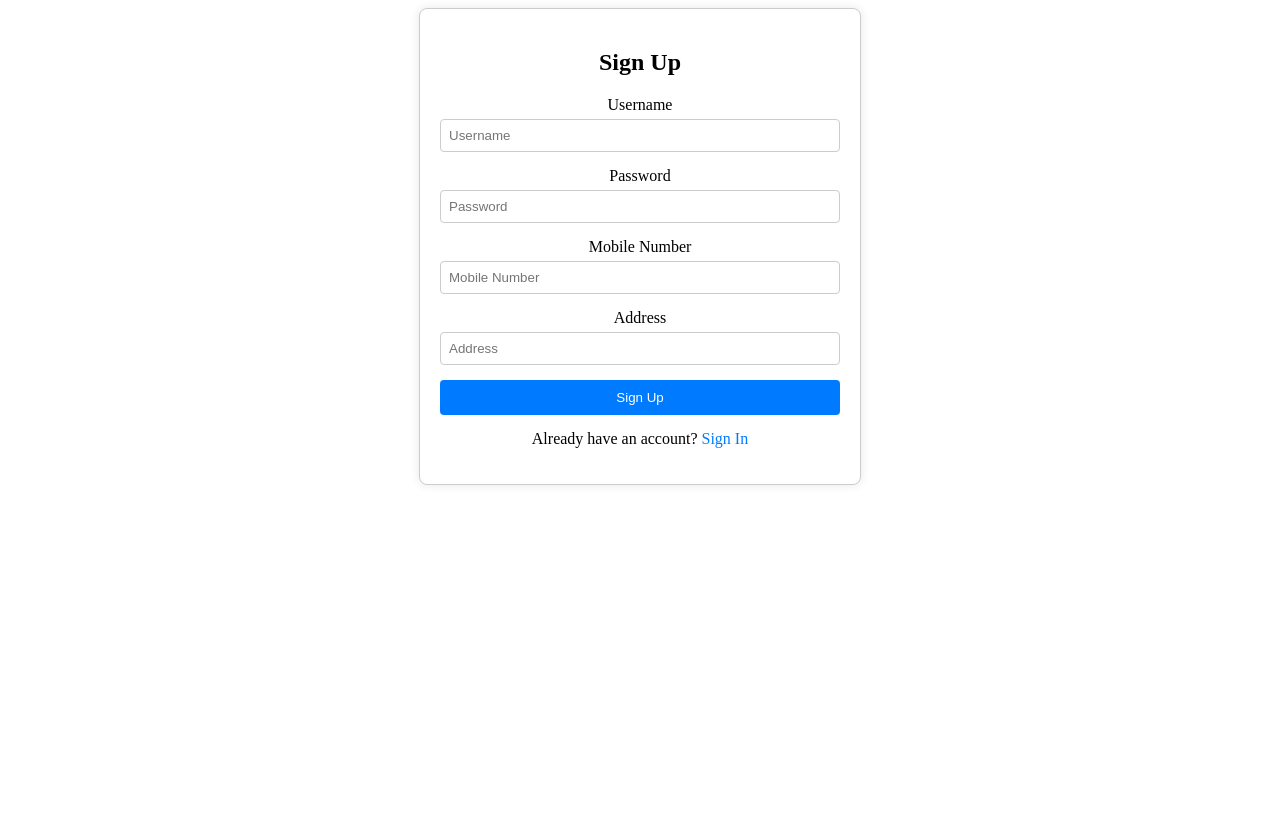
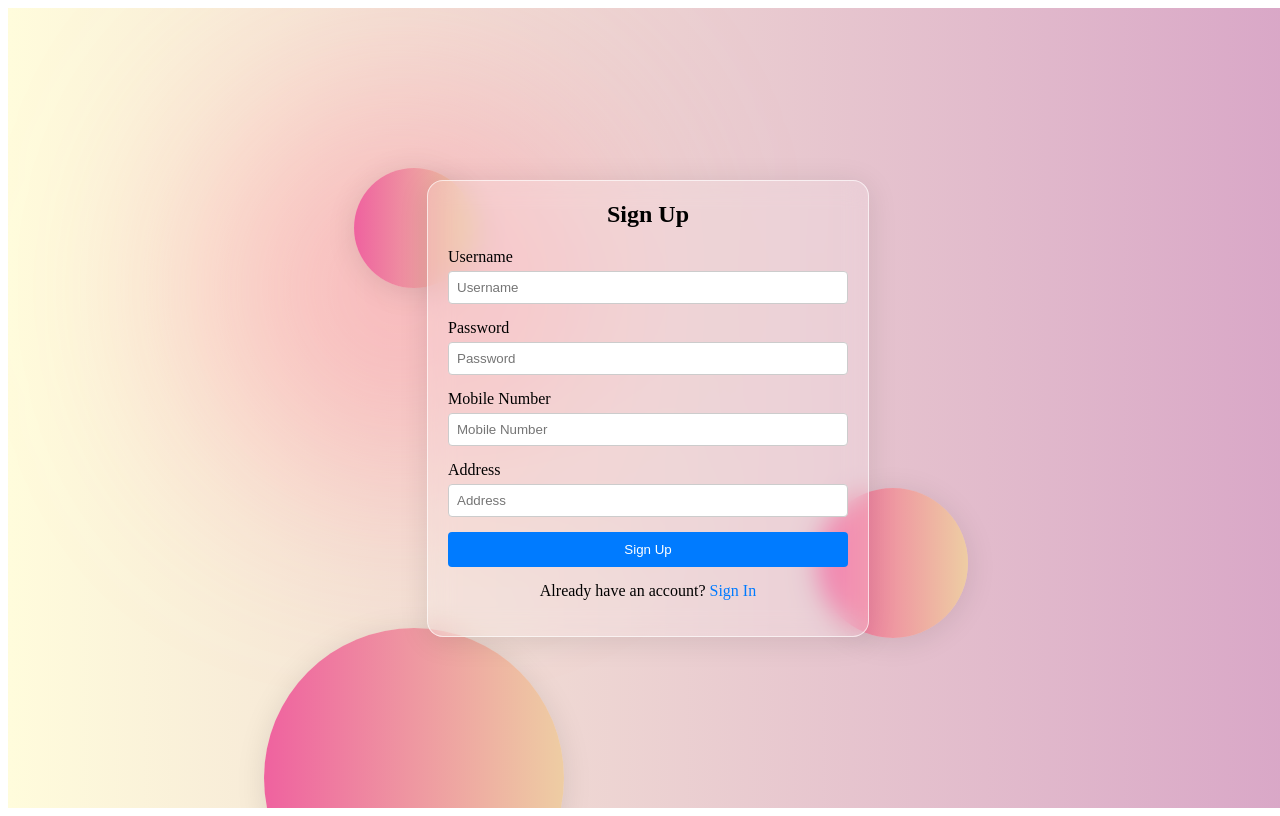
Before and after one commit to shwethask15/Social-Media-Listening-Tool, a React (Create React App) app in the folder frontend/: page /signup in a window 1280 px wide. Built offline with nearby package versions, Linux system fonts and the light colour scheme.

Commit message:
Updated Edit Functionality in Verbatims page and added CSS to Sign-in page

```diff
--- a/frontend/src/App.css
+++ b/frontend/src/App.css
@@ -5,42 +5,74 @@
   --beige: #fbf9f5;
 }
 
+/* body,
+html {
+  margin: 0;
+  padding: 0;
+  width: 100%;
+  height: 100%;
+  display: flex;
+  justify-content: center;
+  align-items: center;
+  background: #ff5f6d;
+  background: -webkit-linear-gradient(
+    to right,
+    #ffc371,
+    #ff5f6d
+  );
+  background: linear-gradient(
+    to right,
+    #ffc371,
+    #ff5f6d
+  );
+  font-family: "Arial", sans-serif;
+  color: #fff;
+} */
+
 .App {
   text-align: center;
-  font-family:'DM Serif display';
+  font-family: "DM Serif display";
 }
 
 .analyticsBody {
-  font-family:'DM Serif display';
-  background-color:rgb(255, 255, 255);
-  margin-top:100px;
+  font-family: "DM Serif display";
+  background-color: rgb(255, 255, 255);
+  margin-top: 100px;
 }
 
-.sign-in-container {
-  max-width: 400px;
-  margin: 0 auto;
+/* Sign-in/Sign-up Container Styles */
+.sign-in-container,
+.sign-up-container {
+  width: 400px;
+  margin: auto;
   padding: 20px;
-  border: 1px solid #ccc;
-  border-radius: 8px;
-  box-shadow: 0 0 10px rgba(0, 0, 0, 0.1);
-  background-color: #fff;
+  border-radius: 16px;
+  background: rgba(255, 255, 255, 0.18);
+  box-shadow: 0 4px 30px rgba(0, 0, 0, 0.1);
+  backdrop-filter: blur(12.1px);
+  border: 1px solid rgba(255, 255, 255, 0.65);
+  text-align: left; /* Ensure the text is aligned to the left */
 }
 
-.sign-in-container h2 {
+.sign-in-container h2,
+.sign-up-container h2 {
   text-align: center;
   margin-bottom: 20px;
+  margin-top: 0;
+  color: black;
 }
 
-.sign-in-form .form-group {
+.form-group {
   margin-bottom: 15px;
 }
 
-.sign-in-form .form-group label {
+.form-group label {
   display: block;
   margin-bottom: 5px;
+  color: black;
 }
 
-.sign-in-form .form-group input {
+.form-group input {
   width: 100%;
   padding: 8px;
   box-sizing: border-box;
@@ -48,71 +80,13 @@
   border-radius: 4px;
 }
 
-.sign-in-form .error-message {
+.error-message {
   color: red;
   margin-bottom: 15px;
+  margin-top: 10px;
 }
 
-.sign-in-form .sign-in-button {
-  width: 100%;
-  padding: 10px;
-  background-color: #007bff;
-  color: #fff;
-  border: none;
-  border-radius: 4px;
-  cursor: pointer;
-}
-
-.sign-in-form .sign-in-button:disabled {
-  background-color: #ccc;
-}
-
-.signup-link {
-  text-align: center;
-  margin-top: 15px;
-}
-
-.signup-link a {
-  color: #007bff;
-  text-decoration: none;
-}
-.sign-up-container {
-  max-width: 400px;
-  margin: 0 auto;
-  padding: 20px;
-  border: 1px solid #ccc;
-  border-radius: 8px;
-  box-shadow: 0 0 10px rgba(0, 0, 0, 0.1);
-  background-color: #fff;
-}
-
-.sign-up-container h2 {
-  text-align: center;
-  margin-bottom: 20px;
-}
-
-.sign-up-form .form-group {
-  margin-bottom: 15px;
-}
-
-.sign-up-form .form-group label {
-  display: block;
-  margin-bottom: 5px;
-}
-
-.sign-up-form .form-group input {
-  width: 100%;
-  padding: 8px;
-  box-sizing: border-box;
-  border: 1px solid #ccc;
-  border-radius: 4px;
-}
-
-.sign-up-form .error-message {
-  color: red;
-  margin-bottom: 15px;
-}
-
+.sign-in-form .sign-in-button,
 .sign-up-form .sign-up-button {
   width: 100%;
   padding: 10px;
@@ -123,16 +97,106 @@
   cursor: pointer;
 }
 
+.sign-in-form .sign-in-button:disabled,
 .sign-up-form .sign-up-button:disabled {
   background-color: #ccc;
 }
 
+.signup-link,
 .signin-link {
   text-align: center;
   margin-top: 15px;
 }
 
+.signup-link a,
 .signin-link a {
   color: #007bff;
   text-decoration: none;
 }
+
+/* Background Styles */
+.background-container {
+  position: relative;
+  width: 100vw;
+  height: 100vh;
+  background: #d9a7c7; /* fallback for old browsers */
+  background: -webkit-linear-gradient(
+    to right,
+    #fffcdc,
+    #d9a7c7
+  ); /* Chrome 10-25, Safari 5.1-6 */
+  background: linear-gradient(
+    to right,
+    #fffcdc,
+    #d9a7c7
+  ); /* W3C, IE 10+/ Edge, Firefox 16+, Chrome 26+, Opera 12+, Safari 7+ */
+  overflow: hidden;
+  display: flex;
+  justify-content: center;
+  align-items: center;
+}
+
+/* Large blurred circles */
+.background-container::before,
+.background-container::after {
+  content: "";
+  position: absolute;
+  border-radius: 50%;
+  filter: blur(100px);
+}
+
+.background-container::before {
+  width: 400px;
+  height: 400px;
+  background: rgba(255, 123, 150, 0.4);
+  top: 10%;
+  left: 15%;
+}
+
+/* .background-container::after {
+  width: 300px;
+  height: 300px;
+  background: rgba(94, 134, 255, 0.4);
+  bottom: 15%;
+  right: 10%;
+} */
+
+/* Smaller semi-transparent circles */
+.circle {
+  position: absolute;
+  border-radius: 50%;
+  background: #eecda3; /* fallback for old browsers */
+  background: -webkit-linear-gradient(
+    to right,
+    #ef629f,
+    #eecda3
+  ); /* Chrome 10-25, Safari 5.1-6 */
+  background: linear-gradient(
+    to right,
+    #ef629f,
+    #eecda3
+  ); /* W3C, IE 10+/ Edge, Firefox 16+, Chrome 26+, Opera 12+, Safari 7+ */
+  box-shadow: 0 4px 30px rgba(0, 0, 0, 0.1);
+  backdrop-filter: blur(10px);
+}
+
+.circle.one {
+  width: 120px;
+  height: 120px;
+  top: 20%;
+  left: 27%;
+}
+
+.circle.two {
+  width: 150px;
+  height: 150px;
+  top: 60%;
+  right: 25%;
+}
+
+.circle.three {
+  width: 300px;
+  height: 300px;
+  bottom:-15%;
+  left: 20%;
+}
--- a/frontend/src/Components/SignUp.js
+++ b/frontend/src/Components/SignUp.js
@@ -22,6 +22,10 @@ const SignUp = () => {
   };
 
   return (
+    <div className="background-container">
+      <div className="circle one"></div>
+      <div className="circle two"></div>
+      <div className="circle three"></div>
       <div className="sign-up-container">
         <h2>Sign Up</h2>
         <form onSubmit={handleSignUp} className="sign-up-form">
@@ -72,12 +76,15 @@ const SignUp = () => {
           {error && error.data?.detail && (
             <p className="error-message">{error.data.detail}</p>
           )}
-        <button type="submit" className="sign-up-button" disabled={isLoading}>Sign Up</button>
+          <button type="submit" className="sign-up-button" disabled={isLoading}>
+            Sign Up
+          </button>
           <p className="signin-link">
             Already have an account? <NavLink to="/login">Sign In</NavLink>
           </p>
         </form>
       </div>
+    </div>
   );
 };
 
--- a/frontend/src/pages/Verbatims/FilterVerbatims.js
+++ b/frontend/src/pages/Verbatims/FilterVerbatims.js
@@ -1,12 +1,12 @@
 const filterVerbatims = (verbatimData, filters) => {
   return verbatimData.filter((item) => {
-    const brandMatch = filters.brands.includes(item.brand);
-    const regionMatch = filters.regions.includes(item.location);
-    const sourceMatch = filters.sources.includes(item.source);
-    const sentimentMatch = filters.sentiments.includes(item.sentiment);
-    const viralityMatch = filters.viralities.includes(item.virality);
-    const severityMatch = filters.severities.includes(item.severity);
-    const languageMatch = filters.languages.includes(item.language);
+    const brandMatch = !filters.brands.length || filters.brands.includes(item.brand);
+    const regionMatch = !filters.regions.length || filters.regions.includes(item.location);
+    const sourceMatch = !filters.sources.length || filters.sources.includes(item.source);
+    const sentimentMatch = !filters.sentiments.length || filters.sentiments.includes(item.sentiment);
+    const viralityMatch = !filters.viralities.length || filters.viralities.includes(item.virality);
+    const severityMatch = !filters.severities.length || filters.severities.includes(item.severity);
+    const languageMatch = !filters.languages.length || filters.languages.includes(item.language);
 
     return (
       brandMatch &&
--- a/frontend/src/pages/Verbatims/Verbatims.js
+++ b/frontend/src/pages/Verbatims/Verbatims.js
@@ -1,6 +1,5 @@
-
 import React, { useState, useEffect } from "react";
-import axios from "axios";
+import axiosInstance from "../../Components/redux/axiosInstance";
 import FilterModal from "./FilterModal";
 import VerbatimItem from "./VerbatimItem";
 import filterVerbatims from "./FilterVerbatims";
@@ -11,7 +10,6 @@ import redditIcon from "./assets/reddit-icon.png";
 import forumIcon from "./assets/forum-icon.png";
 import newsIcon from "./assets/news-icon.png";
 import VerbatimsPrompter from "./VerbatimsPrompter";
-import axiosInstance from "../../Components/redux/axiosInstance";
 
 const Verbatims = () => {
   const [isModalOpen, setIsModalOpen] = useState(false);
@@ -51,6 +49,7 @@ const Verbatims = () => {
           "http://127.0.0.1:8000/verbatims_list/"
         );
         const data = response.data.map((item) => ({
+          mention_id: item.mention_id,
           date: item.date,
           location: item.country || "Unknown",
           language: item.language,
@@ -224,7 +223,26 @@ const Verbatims = () => {
           <p>Loading...</p>
         ) : filteredVerbatimData.length > 0 ? (
           currentItems.map((item, index) => (
-            <VerbatimItem key={index} {...item} />
+            <VerbatimItem
+              key={index}
+              mention_id={item.mention_id}
+              date={item.date}
+              location={item.location}
+              language={item.language}
+              virality={item.virality}
+              sentiment={item.sentiment}
+              severity={item.severity}
+              subCategory={item.subCategory}
+              content={item.content}
+              brand={item.brand}
+              link={item.link}
+              icon={item.icon}
+              updateOptions={{
+                virality: filterOptions.viralities,
+                sentiment: filterOptions.sentiments,
+                severity: filterOptions.severities,
+              }}
+            />
           ))
         ) : (
           <p>No matches found</p>
--- a/frontend/src/pages/Verbatims/style/VerbatimItem.css
+++ b/frontend/src/pages/Verbatims/style/VerbatimItem.css
@@ -114,3 +114,28 @@
   padding: 5px 10px;
   border-radius: 3px;
 }
+
+.verbatim-item {
+  display: flex;
+  flex-direction: column;
+}
+
+.verbatim-field {
+  display: flex;
+  align-items: center;
+  margin-bottom: 10px;
+}
+
+.edit-dropdown {
+  display: flex;
+  flex-direction: column;
+  background: #fff;
+  border: 1px solid #ddd;
+  padding: 10px;
+  position: absolute;
+  z-index: 1;
+}
+
+.edit-dropdown label {
+  margin-bottom: 5px;
+}
```
Also changed, not shown: frontend/src/Components/SignIn.js (+23 -12 lines), frontend/src/pages/Verbatims/VerbatimItem.js (+82 -4 lines), frontend/src/pages/Verbatims/VerbatimList.js (+43 -47 lines). Lines whose indentation alone changed are shown as unchanged.
